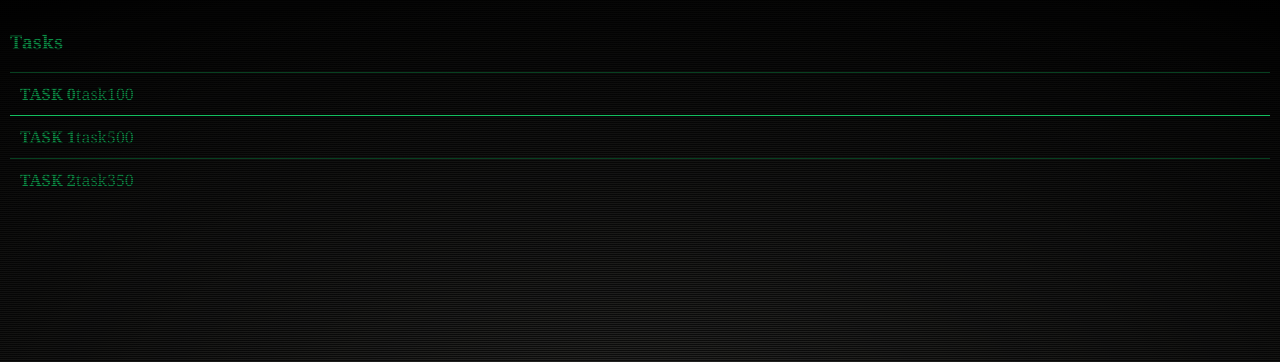
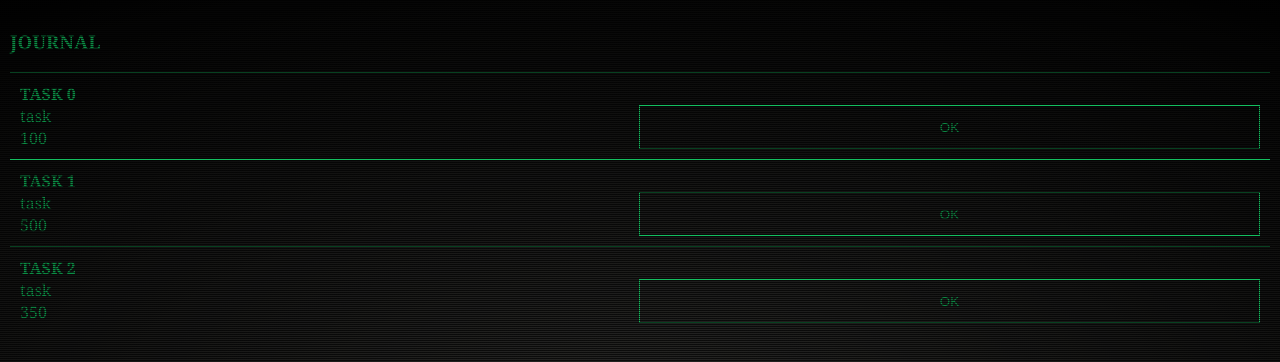
Before and after one commit to maxershov/productive-wallet, a Preact app: page / in a window 1280 px wide. Shown: the top 362 px of the page. Built offline with nearby package versions, Linux system fonts and the light colour scheme.

Commit message:
feat: add grid layout to card

```diff
--- a/src/Components/Card/card.module.css
+++ b/src/Components/Card/card.module.css
@@ -2,8 +2,32 @@
   color: #1bff80;
   padding: 10px;
   border-top: currentColor solid 1px;
+  position: relative;
+  display: grid;
+  grid-template-rows: auto;
+  grid-template-areas:
+    "title title"
+    "type button"
+    "price button";
 }
 
 .title {
   font-weight: bold;
+  grid-area: title;
 }
+
+.type {
+    grid-area: type;
+}
+
+.price {
+    grid-area: price;
+}
+
+.button {
+    grid-area: button;
+    color: #1bff80;
+    background: none;
+    border: solid 1px #1bff80;
+    cursor: pointer;
+}
--- a/src/Components/Card/index.tsx
+++ b/src/Components/Card/index.tsx
@@ -10,6 +10,9 @@ const Card: React.FC<Task> = (props: Task) => {
       <span className={`${globalStyles.blink} ${styles.title}`}>{title}</span>
       <span className={`${globalStyles.blink} ${styles.type}`}>{type}</span>
       <span className={`${globalStyles.blink} ${styles.price}`}>{price}</span>
+      <button type="button" className={styles.button}>
+        <span className={globalStyles.blink}>OK</span>
+      </button>
     </div>
   );
 };
--- a/src/Components/Wrapper/index.tsx
+++ b/src/Components/Wrapper/index.tsx
@@ -10,7 +10,7 @@ const Wrapper: React.FC = () => {
     <div className={styles.wrapper}>
       <div className={styles.lines} />
       <div className={styles.container}>
-        <h3 className={`${globalStyles.blink} ${styles.title}`}>Tasks</h3>
+        <h3 className={`${globalStyles.blink} ${styles.title}`}>JOURNAL</h3>
         {tasks.map((task) => {
           const { ID, userId, title, type, price } = task;
           return (
```
